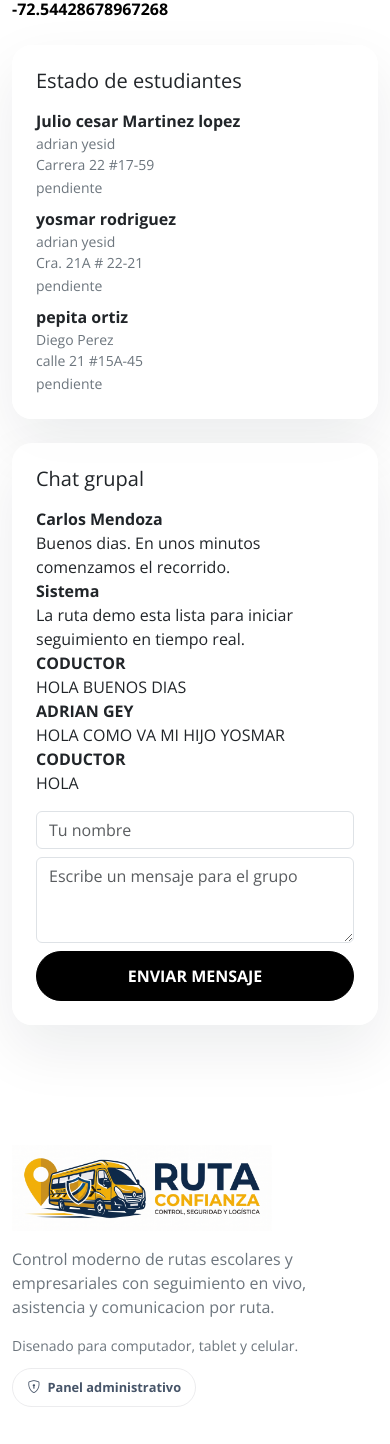
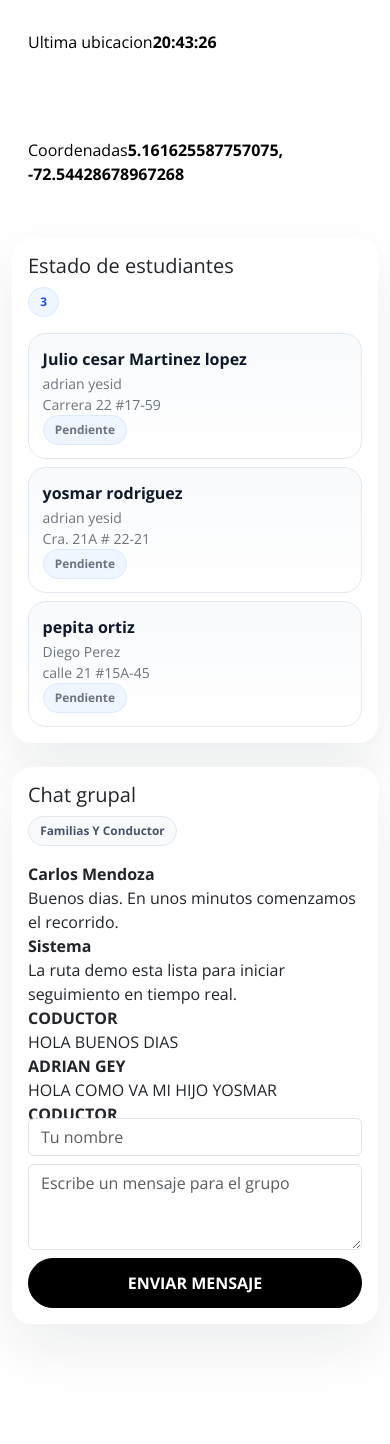
Before and after one commit to redavalcolombiamultibanco-bit/rutaconfianza, a Flask app: page /tracking/ruta/FAM123 in a window 390 px wide. Shown: the part 833-2277 px from the top of the page. Before the commit the page ends 2240 px from the top, so only its background shows below. Run offline with Flask 3, Linux system fonts and the light colour scheme; a user stored in the database is signed in; data comes from the database, SQL or seed files in the repository.

Commit message:
Optimiza el portal familiar móvil y reinicia el recorrido GPS al iniciar ruta
Mejora la experiencia en pantallas pequeñas y evita que el mapa mezcle trazas antiguas con una nueva salida. También agrega healthcheck y keepalive para Render.

```diff
--- a/app/__init__.py
+++ b/app/__init__.py
@@ -2,7 +2,7 @@
 from importlib import import_module
 from pathlib import Path
 import os
-from flask import Flask
+from flask import Flask, jsonify
 from flask_migrate import Migrate
 from flask_socketio import SocketIO
 from flask_sqlalchemy import SQLAlchemy
@@ -20,6 +20,7 @@ def create_app(config_object=None):
     _load_default_config(app)
     if config_object:
         app.config.from_object(config_object)
+    _register_health_routes(app)
     db.init_app(app)
     migrate.init_app(app, db)
     socketio.init_app(
@@ -36,6 +37,14 @@ def create_app(config_object=None):
         _ensure_runtime_schema()
         _ensure_default_admin_user()
     return app
+
+
+def _register_health_routes(app):
+    """Expone un endpoint ligero para verificacion y keep-alive."""
+
+    @app.get("/healthz")
+    def healthz():
+        return jsonify({"ok": True, "app": app.config.get("APP_NAME", "Ruta Confianza")})
 
 
 def _load_default_config(app):
--- a/app/sockets/events.py
+++ b/app/sockets/events.py
@@ -66,6 +66,7 @@ def register_socket_events(socketio):
         ruta.velocidad_actual = None
         ruta.rumbo_actual = None
         ruta.ultima_ubicacion_en = None
+        UbicacionRuta.query.filter_by(ruta_id=ruta.id).delete(synchronize_session=False)
         _commit_changes()
         emit(
             "tracking:route_status",
--- a/app/static/css/app.css
+++ b/app/static/css/app.css
@@ -711,6 +711,107 @@ body {
     width: 100%;
 }
 
+.tracking-live__hero {
+    align-items: flex-start;
+    display: flex;
+    gap: 1rem;
+    justify-content: space-between;
+}
+
+.tracking-live__hero-copy {
+    min-width: 0;
+}
+
+.tracking-live__eyebrow {
+    color: #2563eb;
+    display: inline-block;
+    font-size: 0.72rem;
+    font-weight: 800;
+    letter-spacing: 0.1em;
+    margin-bottom: 0.45rem;
+    text-transform: uppercase;
+}
+
+.tracking-live__title {
+    font-size: clamp(2rem, 4vw, 2.7rem);
+    font-weight: 800;
+    margin-bottom: 0.35rem;
+}
+
+.tracking-live__meta {
+    color: #6b7280;
+    font-size: 1.02rem;
+    line-height: 1.5;
+    max-width: 720px;
+}
+
+.tracking-live__badge {
+    flex-shrink: 0;
+}
+
+.tracking-live__status-card {
+    border-radius: 18px;
+    height: 100%;
+}
+
+.tracking-live__panel {
+    border-radius: 24px;
+}
+
+.tracking-live__panel-head {
+    align-items: center;
+    display: flex;
+    gap: 0.75rem;
+    justify-content: space-between;
+    margin-bottom: 1rem;
+}
+
+.tracking-live__count,
+.tracking-live__helper,
+.tracking-live__student-status {
+    align-items: center;
+    background: #eff6ff;
+    border: 1px solid #dbeafe;
+    border-radius: 999px;
+    color: #1d4ed8;
+    display: inline-flex;
+    font-size: 0.74rem;
+    font-weight: 700;
+    justify-content: center;
+    min-height: 30px;
+    padding: 0.3rem 0.7rem;
+    text-transform: capitalize;
+}
+
+.tracking-live__helper {
+    background: #f8fafc;
+    border-color: #e2e8f0;
+    color: #475569;
+}
+
+.tracking-live__student {
+    align-items: center;
+    background: linear-gradient(180deg, #f8fafc 0%, #ffffff 100%);
+    border: 1px solid #e2e8f0;
+    border-radius: 18px;
+    gap: 0.85rem;
+    padding: 0.9rem 1rem;
+}
+
+.tracking-live__student-copy {
+    min-width: 0;
+}
+
+.tracking-live__student-copy strong {
+    color: #0f172a;
+    display: block;
+    margin-bottom: 0.15rem;
+}
+
+.tracking-live__student-status {
+    flex-shrink: 0;
+}
+
 .map-toolbar {
     align-items: center;
     background: #ffffff;
@@ -1320,6 +1421,97 @@ body {
     }
 }
 
+@media (max-width: 575.98px) {
+    .tracking-live {
+        padding-top: 1.2rem !important;
+    }
+
+    .tracking-live__hero {
+        flex-direction: column;
+        gap: 0.8rem;
+        margin-bottom: 1.1rem !important;
+    }
+
+    .tracking-live__title {
+        font-size: 2.15rem;
+        line-height: 1.02;
+    }
+
+    .tracking-live__meta {
+        font-size: 0.94rem;
+    }
+
+    .tracking-live__badge {
+        align-self: flex-start;
+    }
+
+    .tracking-live__status-row {
+        margin-top: 0.2rem !important;
+    }
+
+    .tracking-live__status-card {
+        min-height: 92px;
+        padding: 1rem;
+    }
+
+    .tracking-live__panel {
+        border-radius: 20px;
+    }
+
+    .tracking-live__panel .card-body {
+        padding: 1rem !important;
+    }
+
+    .tracking-live__panel-head {
+        align-items: flex-start;
+        flex-direction: column;
+        gap: 0.55rem;
+    }
+
+    .map-toolbar {
+        align-items: stretch;
+        flex-direction: column;
+    }
+
+    .map-toolbar-title {
+        line-height: 1.35;
+    }
+
+    .map-center-button {
+        width: 100%;
+    }
+
+    .tracking-map {
+        height: 48vh;
+        min-height: 310px;
+        max-height: 520px;
+    }
+
+    .leaflet-control-layers {
+        font-size: 0.76rem;
+        min-width: 102px;
+        padding: 0.28rem 0.42rem;
+    }
+
+    .leaflet-control-zoom a {
+        height: 34px !important;
+        line-height: 34px !important;
+        width: 34px !important;
+    }
+
+    .tracking-live__student {
+        padding: 0.8rem 0.85rem;
+    }
+
+    .tracking-live__student-status {
+        align-self: flex-start;
+    }
+
+    .chat-box {
+        max-height: 240px;
+    }
+}
+
 html {
     scroll-behavior: smooth;
 }
--- a/app/static/js/app.js
+++ b/app/static/js/app.js
@@ -1500,8 +1500,17 @@
         }
         mapContext.latestLocation = null;
         mapContext.hasLocation = false;
+        mapContext.rawRoutePoints = [];
+        mapContext.lastTraceSignature = null;
+        mapContext.lastTraceRequestAt = 0;
         if (mapContext.marker) {
             mapContext.marker.setOpacity(0);
+        }
+        if (mapContext.routeOutline) {
+            mapContext.routeOutline.setLatLngs([]);
+        }
+        if (mapContext.routeLine) {
+            mapContext.routeLine.setLatLngs([]);
         }
         if (mapContext.centerButton) {
             mapContext.centerButton.disabled = true;
--- a/app/templates/tracking/sala.html
+++ b/app/templates/tracking/sala.html
@@ -1,14 +1,15 @@
 {% extends "base.html" %}
 {% block title %}Seguimiento en vivo | {{ config.APP_NAME }}{% endblock %}
 {% block content %}
-<section class="py-4 py-lg-5">
+<section class="tracking-live py-4 py-lg-5">
     <div class="container">
-        <div class="d-flex justify-content-between align-items-center flex-wrap gap-3 mb-4">
-            <div>
-                <h1 class="h3 fw-bold mb-1">{{ ruta.nombre }}</h1>
-                <p class="text-secondary mb-0">Conductor: {{ ruta.conductor.nombre_completo if ruta.conductor else "No asignado" }} · {{ ruta.ciudad or "Ciudad pendiente" }} · PIN {{ ruta.pin_acceso }}</p>
+        <div class="tracking-live__hero mb-4">
+            <div class="tracking-live__hero-copy">
+                <span class="tracking-live__eyebrow">Seguimiento familiar</span>
+                <h1 class="tracking-live__title">{{ ruta.nombre }}</h1>
+                <p class="tracking-live__meta mb-0">Conductor: {{ ruta.conductor.nombre_completo if ruta.conductor else "No asignado" }} · {{ ruta.ciudad or "Ciudad pendiente" }} · PIN {{ ruta.pin_acceso }}</p>
             </div>
-            <span id="routeStatusBadge" class="badge text-bg-{% if ruta.recorrido_activo %}success{% else %}secondary{% endif %} rounded-pill px-3 py-2">
+            <span id="routeStatusBadge" class="tracking-live__badge badge text-bg-{% if ruta.recorrido_activo %}success{% else %}secondary{% endif %} rounded-pill px-3 py-2">
                 {% if ruta.recorrido_activo %}Ruta en vivo{% else %}Ruta en espera{% endif %}
             </span>
         </div>
@@ -31,26 +32,29 @@
                         data-has-location="{{ 'true' if ruta.latitud_actual is not none and ruta.longitud_actual is not none else 'false' }}"
                         data-zoom="{{ map_defaults.zoom }}"></div>
                 </div>
-                <div class="row g-3 mt-1">
-                    <div class="col-md-4"><div class="status-card"><span>Estado</span><strong id="liveRouteState">{% if ruta.recorrido_activo %}En recorrido{% else %}En espera{% endif %}</strong></div></div>
-                    <div class="col-md-4"><div class="status-card"><span>Ultima ubicacion</span><strong id="lastUpdateAt">{{ ruta.ultima_ubicacion_en.strftime('%H:%M:%S') if ruta.ultima_ubicacion_en else "Sin datos" }}</strong></div></div>
-                    <div class="col-md-4"><div class="status-card"><span>Coordenadas</span><strong id="liveCoordinates">{{ ruta.latitud_actual or map_defaults.lat }}, {{ ruta.longitud_actual or map_defaults.lng }}</strong></div></div>
+                <div class="row g-3 mt-1 tracking-live__status-row">
+                    <div class="col-md-4"><div class="status-card tracking-live__status-card"><span>Estado</span><strong id="liveRouteState">{% if ruta.recorrido_activo %}En recorrido{% else %}En espera{% endif %}</strong></div></div>
+                    <div class="col-md-4"><div class="status-card tracking-live__status-card"><span>Ultima ubicacion</span><strong id="lastUpdateAt">{{ ruta.ultima_ubicacion_en.strftime('%H:%M:%S') if ruta.ultima_ubicacion_en else "Sin datos" }}</strong></div></div>
+                    <div class="col-md-4"><div class="status-card tracking-live__status-card"><span>Coordenadas</span><strong id="liveCoordinates">{{ ruta.latitud_actual or map_defaults.lat }}, {{ ruta.longitud_actual or map_defaults.lng }}</strong></div></div>
                 </div>
             </div>
             <div class="col-xl-4">
-                <div class="card border-0 shadow-soft mb-4">
+                <div class="card border-0 shadow-soft tracking-live__panel mb-4">
                     <div class="card-body p-4">
-                        <h2 class="h5 mb-3">Estado de estudiantes</h2>
+                        <div class="tracking-live__panel-head">
+                            <h2 class="h5 mb-0">Estado de estudiantes</h2>
+                            <span class="tracking-live__count">{{ ruta.estudiantes|length }}</span>
+                        </div>
                         <div id="attendanceFeed" class="d-grid gap-2">
                             {% for estudiante in ruta.estudiantes %}
                             {% set asistencia = asistencias_hoy.get(estudiante.id) %}
-                            <div class="attendance-live-item" data-student-id="{{ estudiante.id }}">
-                                <div>
+                            <div class="attendance-live-item tracking-live__student" data-student-id="{{ estudiante.id }}">
+                                <div class="tracking-live__student-copy">
                                     <strong>{{ estudiante.nombre_completo }}</strong>
                                     <div class="text-secondary small">{{ estudiante.acudiente_nombre }}</div>
                                     <div class="text-secondary small">{{ estudiante.direccion or "Direccion pendiente" }}</div>
                                 </div>
-                                <span class="text-secondary small js-attendance-status">{{ asistencia.estado.value if asistencia else "pendiente" }}</span>
+                                <span class="text-secondary small js-attendance-status tracking-live__student-status">{{ asistencia.estado.value if asistencia else "pendiente" }}</span>
                             </div>
                             {% else %}
                             <div class="empty-state p-3">
@@ -60,9 +64,12 @@
                         </div>
                     </div>
                 </div>
-                <div class="card border-0 shadow-soft">
+                <div class="card border-0 shadow-soft tracking-live__panel">
                     <div class="card-body p-4">
-                        <h2 class="h5 mb-3">Chat grupal</h2>
+                        <div class="tracking-live__panel-head">
+                            <h2 class="h5 mb-0">Chat grupal</h2>
+                            <span class="tracking-live__helper">Familias y conductor</span>
+                        </div>
                         <div id="chatMessages" class="chat-box mb-3">
                             {% for mensaje in mensajes_recientes %}
                             <div class="chat-message">
```
Also changed, not shown: render.yaml (+11 -0 lines), scripts/render_keepalive.py (added, +40 -0 lines).
